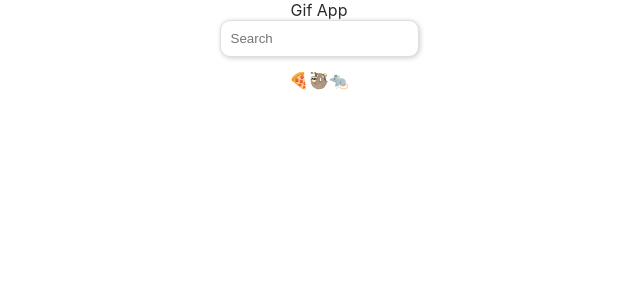
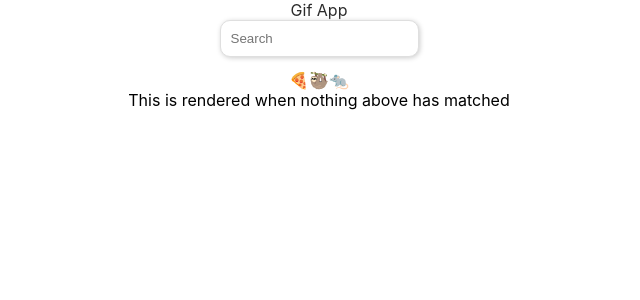
Before and after one commit to HydraSth/gif-react, a React (Create React App) app: page / in a window 1280 px wide. Shown: the top 300 px of the page, without its empty margins (321-961 px from the left). Built offline with nearby package versions, Linux system fonts and the light colour scheme.

Commit message:
Test routes

```diff
--- a/src/App.js
+++ b/src/App.js
@@ -1,18 +1,15 @@
 import "./App.css"
 import React from "react"
-import { Route, Router } from "wouter"
+import { Route } from "wouter"
 import SearchResults from "./components/SearchResults"
 import GifDetails from "./components/Details"
-import { createHashHistory } from 'history';
 import Menu from "./pages/Menu"
 import {RecentGifs} from "./components/RecentGifs"
 
 import ColorApp from "./components/ColorApp"
 
 function App() {
-	const hashHistory = createHashHistory();
 	return (
-		<Router history={hashHistory}>
 		<section className="bodyCenter">
 			<Menu />
 			<div className="container">
@@ -20,8 +17,8 @@ function App() {
 			</div>
 			<Route path="/gif-react/" component={RecentGifs} />
 			<Route path="/gif/:keyword/:id" component={GifDetails} />
+			<Route>This is rendered when nothing above has matched</Route>
 		</section>
-		</Router>
 	)
 }
 
```
Lines whose indentation alone changed are shown as unchanged.
